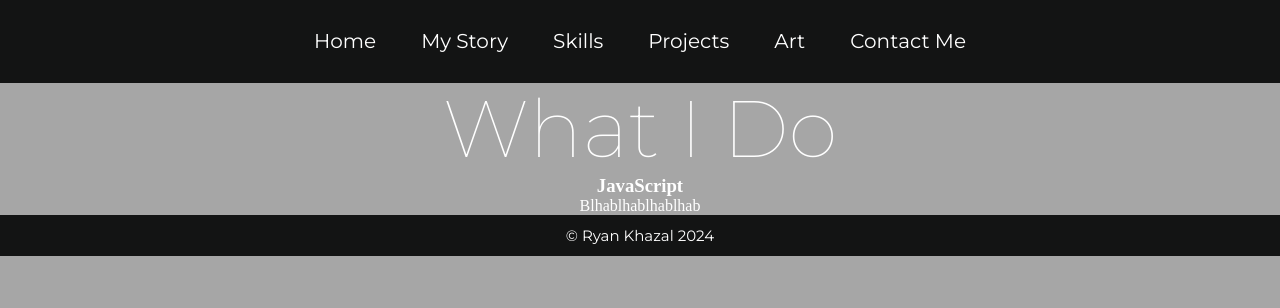
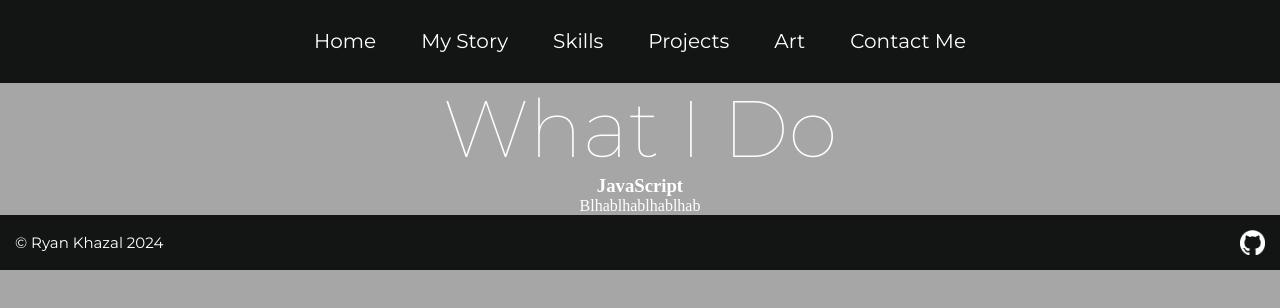
Before and after one commit to Bouderton/about-me, a React (Vite) app in the folder hello-vite/: page /skills in a window 1280 px wide. Shown: the top 308 px of the page. Built offline with nearby package versions, Linux system fonts and the light colour scheme.

Commit message:
flexible layout || small changes

```diff
--- a/hello-vite/src/components/App/App.css
+++ b/hello-vite/src/components/App/App.css
@@ -46,12 +46,13 @@
 .page {
   margin: 0;
   padding: 0;
-  display: flex;
-  flex-direction: column;
-  justify-content: center;
+  max-width: 1200px;
+  min-width: 600px;
 }
 
-html, body {
-  max-width: 100%;
-  overflow-x: hidden;
-}
+/* body {
+  margin: 0;
+  padding: 0;
+  max-width: 1600px;
+  min-width: 600px;
+} */
--- a/hello-vite/src/components/Footer/Footer.css
+++ b/hello-vite/src/components/Footer/Footer.css
@@ -1,20 +1,26 @@
 .footer {
   font-family: "Montserrat-Regular";
   font-size: 25px;
-  max-width: 100%;
   position: relative;
   z-index: 1;
   background-color: #131414;
   color: white;
   text-align: center;
-  padding: 12px;
+  padding: 15px;
   overflow: hidden;
 }
 
 .footer__github {
-  width: 40px;
-  height: 40px;
+  width: 25px;
+  height: 25px;
   background: transparent;
+}
+
+.footer__content {
+  display: flex;
+  flex-direction: row;
+  align-items: center;
+  justify-content: space-between;
 }
 
 .footer__text {
--- a/hello-vite/src/components/Footer/Footer.jsx
+++ b/hello-vite/src/components/Footer/Footer.jsx
@@ -4,7 +4,10 @@ import github from "../../images/github.png";
 const Footer = () => {
   return (
     <footer className="footer">
+      <div className="footer__content">
       <p className="footer__text">&copy; Ryan Khazal 2024</p>
+      <img className='footer__github' src={github} alt="github logo"/>
+      </div>
     </footer>
   );
 };
--- a/hello-vite/src/components/Header/Header.css
+++ b/hello-vite/src/components/Header/Header.css
@@ -53,7 +53,7 @@
 }
 
 .header__title {
-  font-size: 75px;
+  font-size: 100px;
   font-weight: 200;
   font-family: "Montserrat-Regular";
   color: white;
--- a/hello-vite/src/components/Main/Main.css
+++ b/hello-vite/src/components/Main/Main.css
@@ -1,7 +1,5 @@
-.main__test {
-    font-size: 75px;
-    margin: 50px auto;
-    color: white;
+.main {
+    margin: 100px auto;
     text-align: center;
     display: flex;
     flex-direction: column;
@@ -9,14 +7,14 @@
 
 .box {
     background: white;
-    width: 100%;
-    height: 100px;
-    margin-top: 25px;
+    height: 500px;
+    margin-top: 100px;
+    padding: 20px 20px;
 }
 
-.box2 {
+/* .box2 {
     background: red;
     width: 100%;
     height: 100px;
     margin-top: 25px;
-}
+} */
--- a/hello-vite/src/components/Main/Main.jsx
+++ b/hello-vite/src/components/Main/Main.jsx
@@ -3,6 +3,7 @@ import Video from "../Video/Video";
 import woowoo4k from "../../images/woowoo4k.mp4";
 // import { Link } from "react-router-dom";
 import Nav from "../Nav/Nav";
+import Footer from "../Footer/Footer";
 import Header from "../Header/Header";
 
 
@@ -13,9 +14,13 @@ const Main = () => {
     <div>
       <Video src={woowoo4k}/>
     </div>
-    <div className='main__test'>
+    <main className='main'>
       <Header text={"Who Am I?"}/>
-    </div>
+      <div className='box'>
+        <h2>TESTING</h2>
+      </div>
+    </main>
+    <Footer />
  </>
   );
 };
--- a/hello-vite/src/components/Nav/Nav.css
+++ b/hello-vite/src/components/Nav/Nav.css
@@ -1,7 +1,5 @@
 .nav__container {
   position: relative;
-  overflow: hidden;
-  max-width: 100%;
   display: flex;
   flex-direction: row;
   justify-content: center;
@@ -9,6 +7,7 @@
   background-color: #131414;
   color: white;
   padding: 30px;
+  margin: 0 auto;
 }
 
 .nav {
--- a/hello-vite/src/components/Nav/Nav.jsx
+++ b/hello-vite/src/components/Nav/Nav.jsx
@@ -13,8 +13,6 @@ const Nav = () => {
               Home
             </Link>
           </li>
-
-
           <li className="nav__list-item">
             <Link
               to="/my-story"
--- a/hello-vite/src/components/Video/Video.css
+++ b/hello-vite/src/components/Video/Video.css
@@ -21,5 +21,6 @@
 .video {
     height: 100vh;
     width: 100vw;
+    min-width: 600px;
     object-fit: cover;
 }
```
